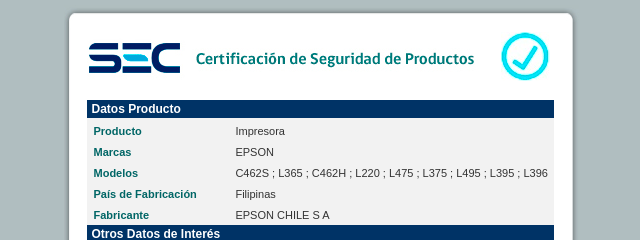
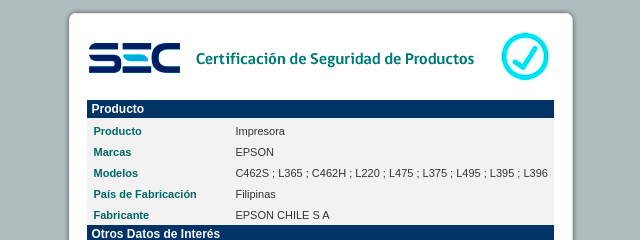
Before and after one commit to Ahide-23/githubpagestest, a plain HTML site: page index.html in a window 1280 px wide. Shown: the top 240 px of the page, 319-959 px from the left. Drawn offline with Linux system fonts and the light colour scheme.

Commit message:
Agregué cambios en mi repositorio!

```diff
--- a/index.html
+++ b/index.html
@@ -80,7 +80,7 @@
                                       <td height="19" align="left"  >
                                         <table width="100%" border="0" cellpadding="0" cellspacing="0" id="table2" >
                                           <tr>
-                                            <td  class="datos_titulos_items">Datos Producto</td>
+                                            <td  class="datos_titulos_items">Producto</td>
                                           </tr>
                                           <tr>
                                             <td align="left" valign="top">
```
